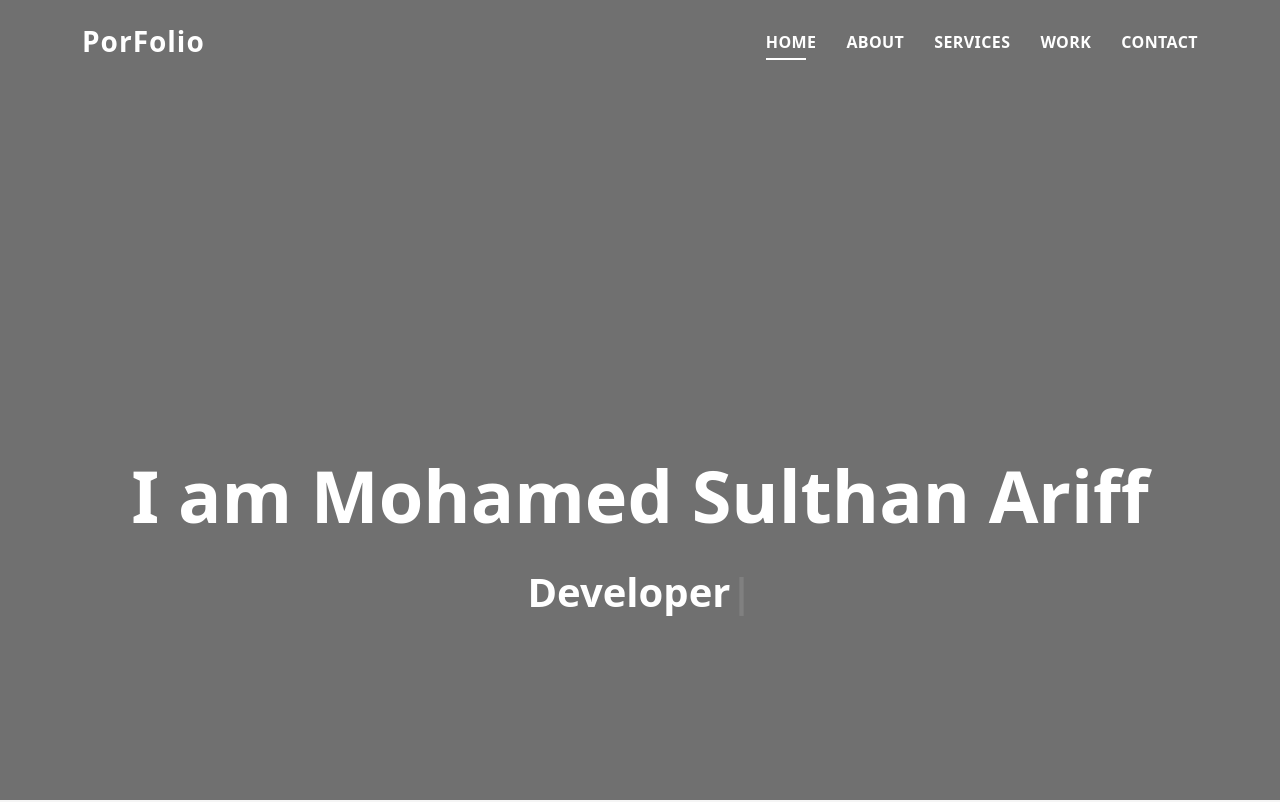
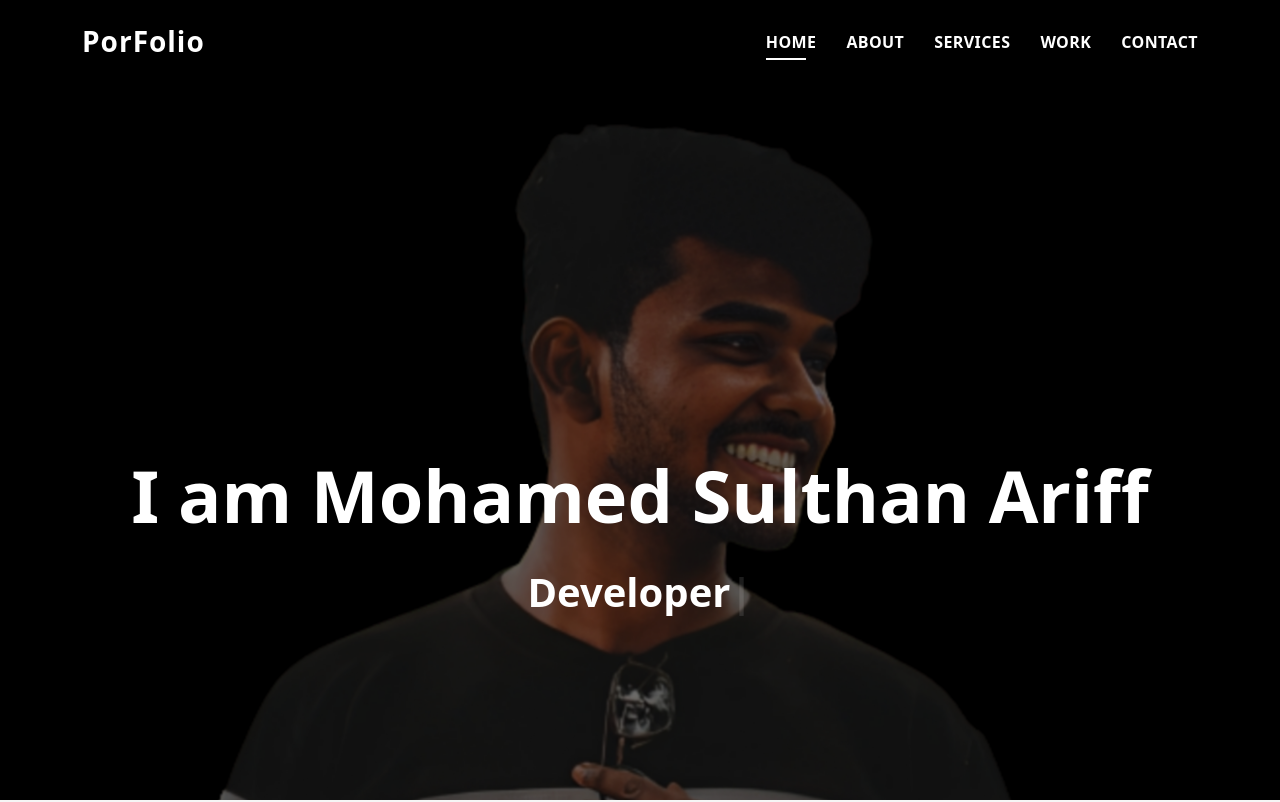
Before and after one commit to ariff26/ariff_freelancer_, a plain HTML site: page index.html in a window 1280 px wide. Shown: the top 802 px of the page. Drawn offline with Linux system fonts and the light colour scheme.

Commit message:
Update index.html

```diff
--- a/index.html
+++ b/index.html
@@ -55,7 +55,7 @@
   </header><!-- End Header -->
 
   <!-- ======= Hero Section ======= -->
-  <div id="hero" class="hero route bg-image" style="background-image: url("assets/img/Ariff.jpg")>
+  <div id="hero" class="hero route bg-image" style="background-image: url(assets/img/Ariff.jpg)">
     <div class="overlay-itro"></div>
     <div class="hero-content display-table">
       <div class="table-cell">
```
